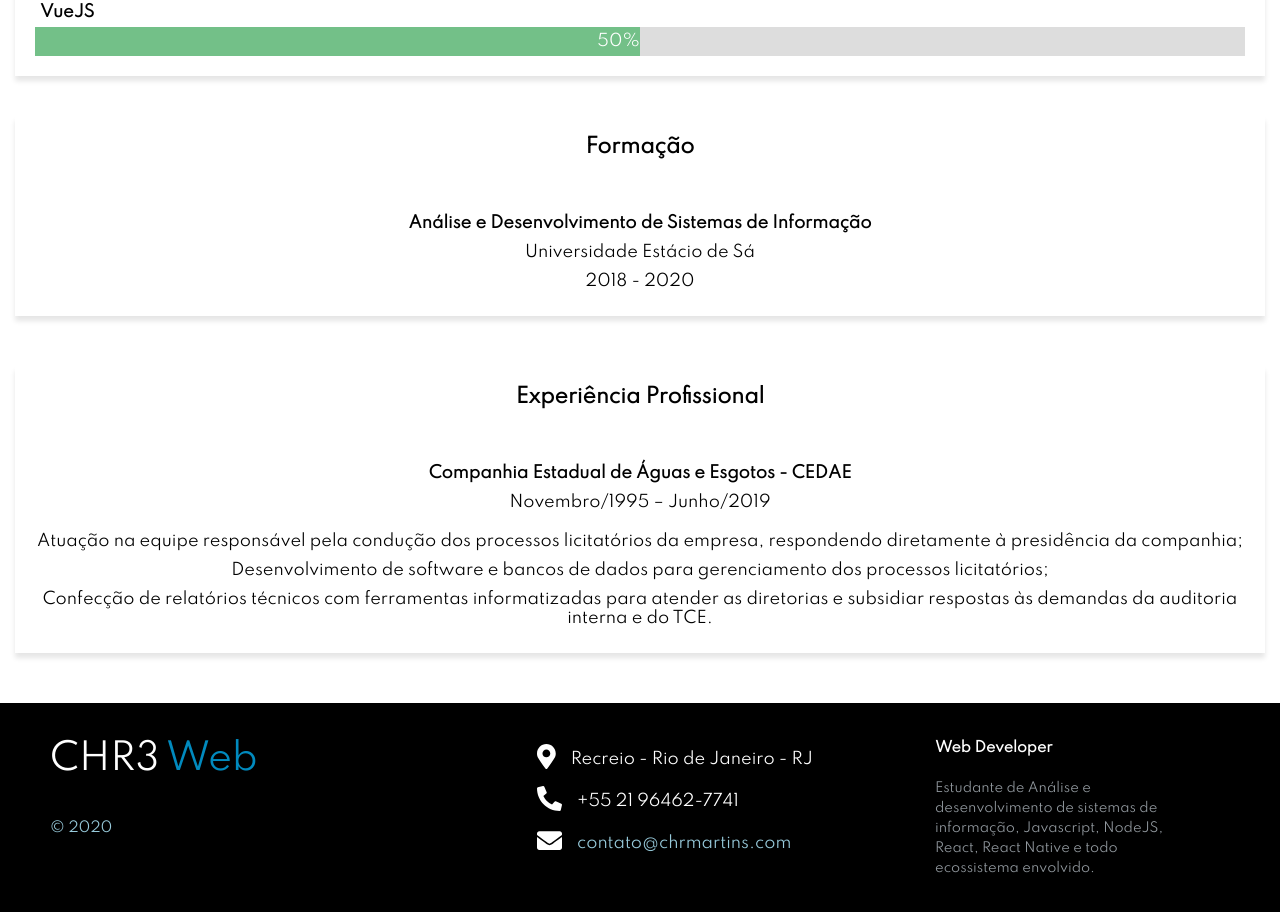
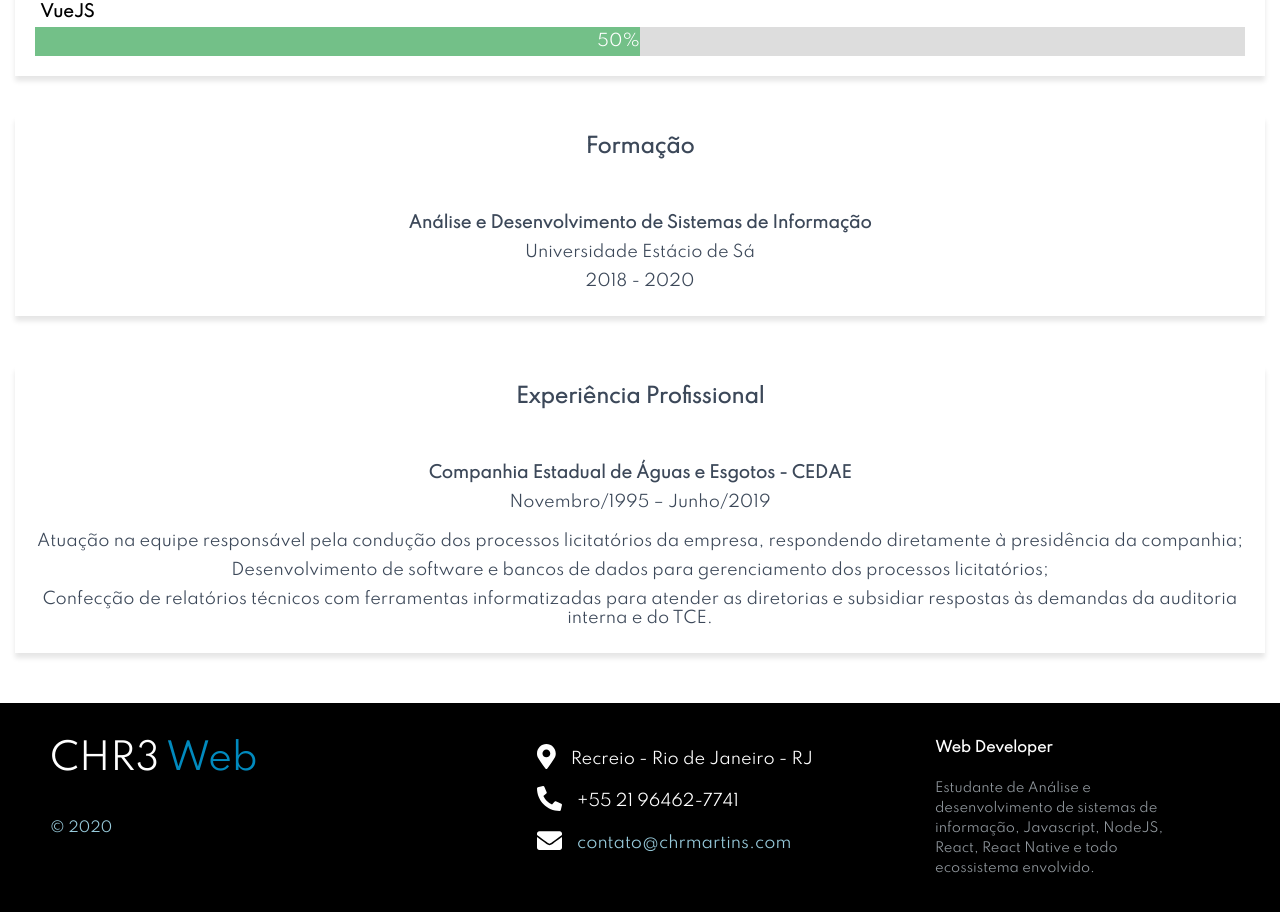
Before and after one commit to chrmartins/meusite, a React (Create React App) app: page / in a window 1280 px wide. Shown: the part 1216-2128 px from the top of the page. Built offline with nearby package versions, Linux system fonts and the light colour scheme.

Commit message:
cores de font

```diff
--- a/src/components/Academic/styles.js
+++ b/src/components/Academic/styles.js
@@ -8,6 +8,8 @@ export const Container = styled.div`
   box-shadow: 0 5px 5px rgba(0,0,0,0.1);
   background: linear-gradient(0deg, #fff, #fff);
   transition: .5s;
+  color: #3c4859;
+
 
 
 
--- a/src/components/Bio/styles.js
+++ b/src/components/Bio/styles.js
@@ -8,14 +8,14 @@ export const  TextBio = styled.div`
     margin-top: 40px;
     text-align: center;
     font-size: 25px;
-    color: #455054;
+    color: #3c4859;
   }
 
   h2 {
     margin-top: 20px;
     text-align: center;
     font-size: 15px;
-    color: #455054;
+    color: #3c4859;
   }
 
   span {
@@ -33,7 +33,7 @@ export const  TextBio = styled.div`
     margin-left: auto;
     margin-right: auto;
     width: 100%;
-    color: #455054;
+    color: #3c4859;
     font-size: 16px;
     line-height: 30px;
     letter-spacing: opx;
--- a/src/components/Experience/styles.js
+++ b/src/components/Experience/styles.js
@@ -8,6 +8,8 @@ export const Container = styled.div`
   box-shadow: 0 5px 5px rgba(0,0,0,0.1);
   background: linear-gradient(0deg, #fff, #fff);
   transition: .5s;
+  color: #3c4859;
+
 
 
 
@@ -16,6 +18,7 @@ export const Container = styled.div`
     font-size: 20px;
     margin-bottom: 30px;
     padding: 20px;
+
   }
 
   h2 {
```
